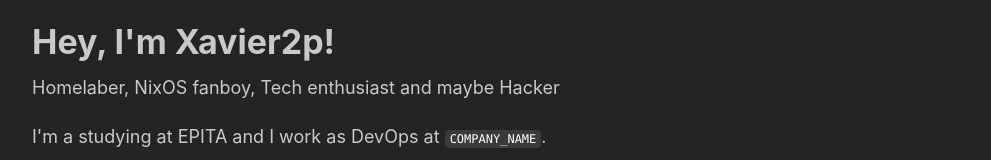
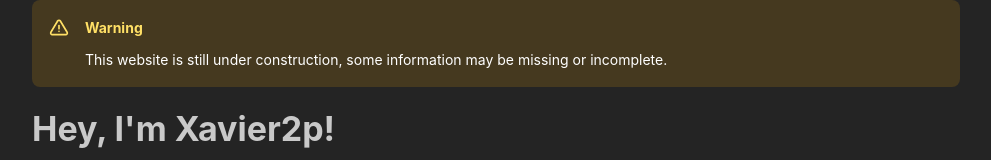
Before and after one commit to Xavier2p/xavier2p.fr, a React (Vite) app: page / in a window 1280 px wide. Shown: the top 160 px of the page, without its empty margins (144-1135 px from the left). Built offline with nearby package versions, Linux system fonts and the light colour scheme.

Commit message:
Add alert to warn about construction

```diff
--- a/src/sections/hero.tsx
+++ b/src/sections/hero.tsx
@@ -1,9 +1,13 @@
-import { Code, Text, Title } from '@mantine/core';
+import { Alert, Code, Text, Title } from '@mantine/core';
 import cnf from '../config';
 import SocialGroup from '../components/social';
+import { IconAlertTriangle } from '@tabler/icons-react';
 
 const Hero = () => (
   <>
+    <Alert variant="light" color="yellow" radius="md" title="Warning" icon={<IconAlertTriangle />}>
+      This website is still under construction, some information may be missing or incomplete.
+    </Alert>
     <Title order={1} mt="lg" mb="xs">
       Hey, I'm Xavier2p!
     </Title>
```
